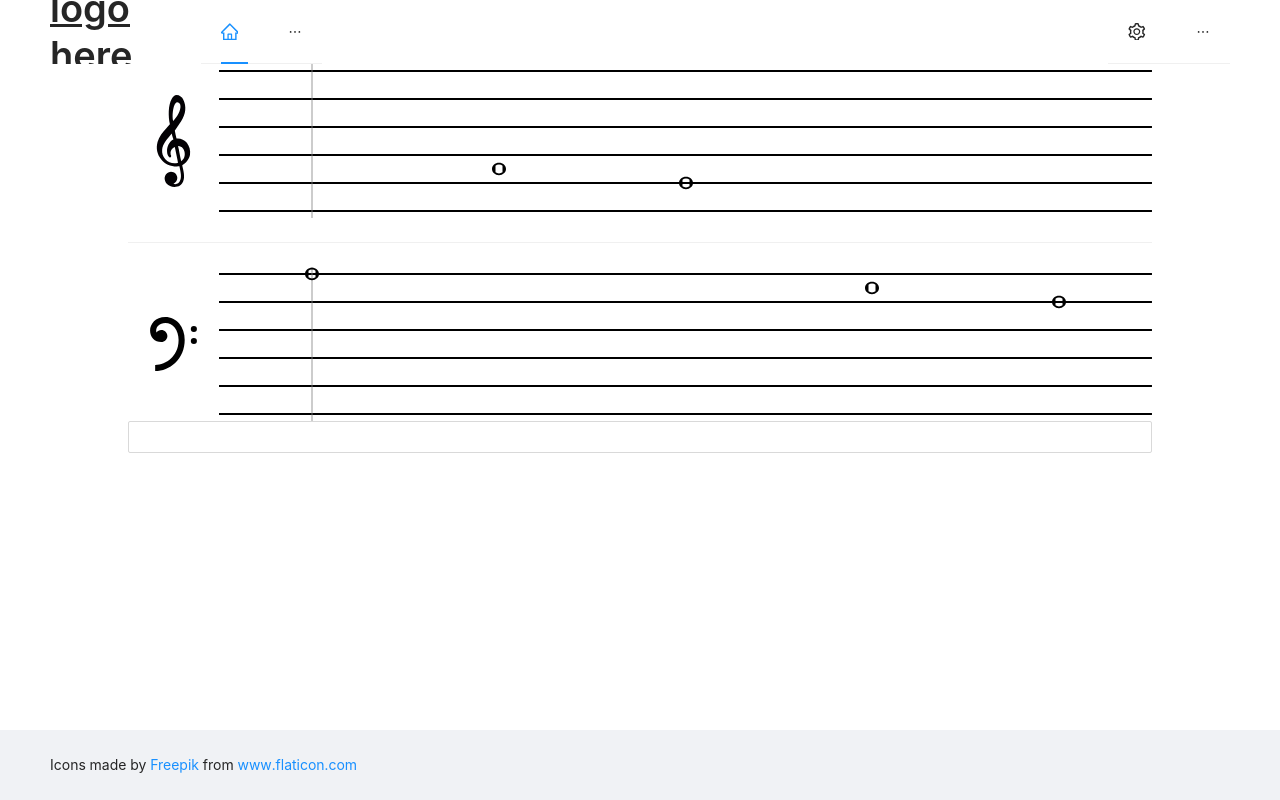
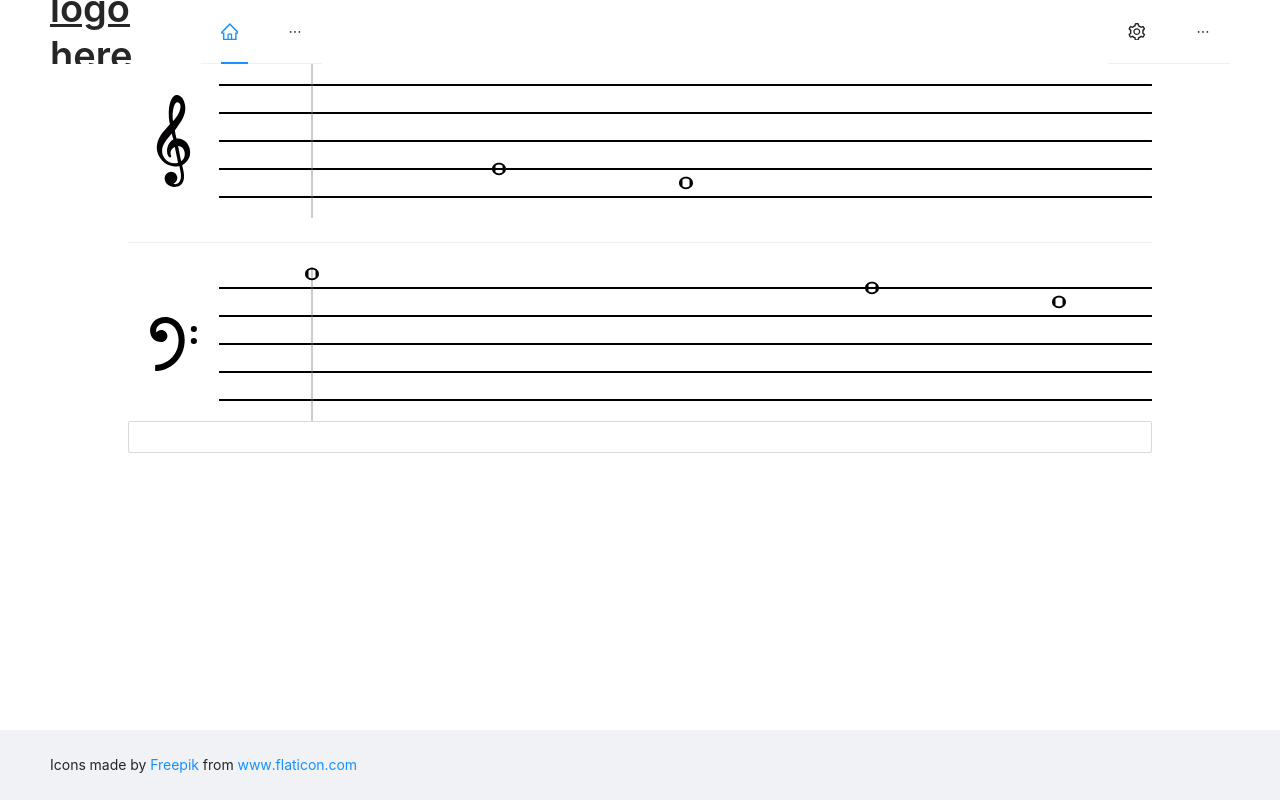
Before and after one commit to Arhuan/pianotes-client, a React (Create React App) app: page / in a window 1280 px wide. Built offline with nearby package versions, Linux system fonts and the light colour scheme.

Commit message:
fixed small typo in last change

```diff
--- a/src/components/staff/StaffComponent.jsx
+++ b/src/components/staff/StaffComponent.jsx
@@ -42,7 +42,7 @@ class StaffComponent extends React.Component {
       rows.push(
         <Row
           key={notes[i]}
-          className={`staff-row ${i % 2 === 0 ? 'strikethrough' : ''}`}
+          className={`staff-row ${i % 2 !== 0 ? 'strikethrough' : ''}`}
         >
           {this.getCols(notes[i])}
         </Row>
```
